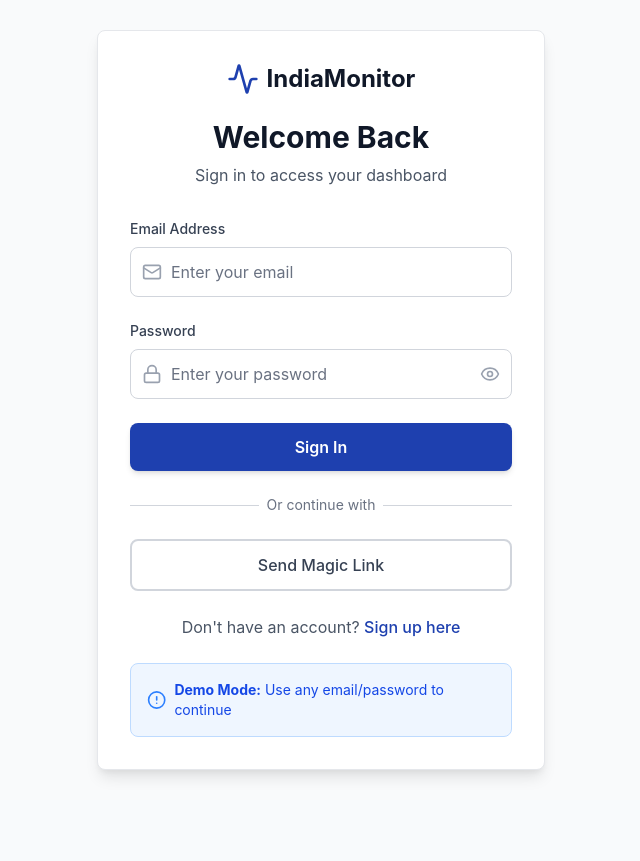
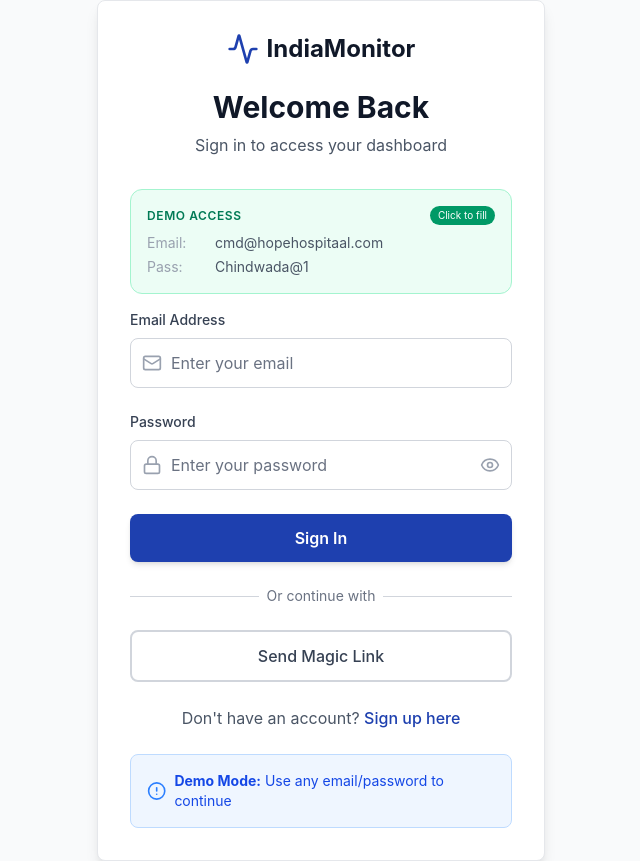
Before and after one commit to chatgptnotes/indiamonitorapp, a React (Vite) app: page /login in a window 1280 px wide. Shown: the whole page, without its empty margins (319-959 px from the left). Before the commit the page ends 800 px from the top, so only its background shows below. Built offline with nearby package versions, Linux system fonts and the light colour scheme.

Commit message:
feat: demo credentials auto-fill card on login

```diff
--- a/src/pages/LoginPage.tsx
+++ b/src/pages/LoginPage.tsx
@@ -95,6 +95,23 @@
         </div>
 
         {/* Form */}
+
+            {/* Demo Credentials Card */}
+            <button
+              type="button"
+              onClick={() => { setEmail('cmd@hopehospitaal.com'); setPassword('Chindwada@1'); }}
+              className="w-full mb-4 p-4 bg-emerald-50 border border-emerald-200 rounded-xl hover:bg-emerald-100 transition-all text-left cursor-pointer"
+            >
+              <div className="flex items-center justify-between mb-2">
+                <span className="text-xs font-semibold text-emerald-700 uppercase tracking-wider">Demo Access</span>
+                <span className="text-[10px] bg-emerald-600 text-white px-2 py-0.5 rounded-full">Click to fill</span>
+              </div>
+              <div className="space-y-1">
+                <div className="text-sm text-gray-600"><span className="text-gray-400 w-16 inline-block">Email:</span> cmd@hopehospitaal.com</div>
+                <div className="text-sm text-gray-600"><span className="text-gray-400 w-16 inline-block">Pass:</span> Chindwada@1</div>
+              </div>
+            </button>
+
         <form onSubmit={handleEmailLogin} className="space-y-6">
           <div>
             <label htmlFor="email" className="block text-sm font-medium text-gray-700 mb-2">
```
